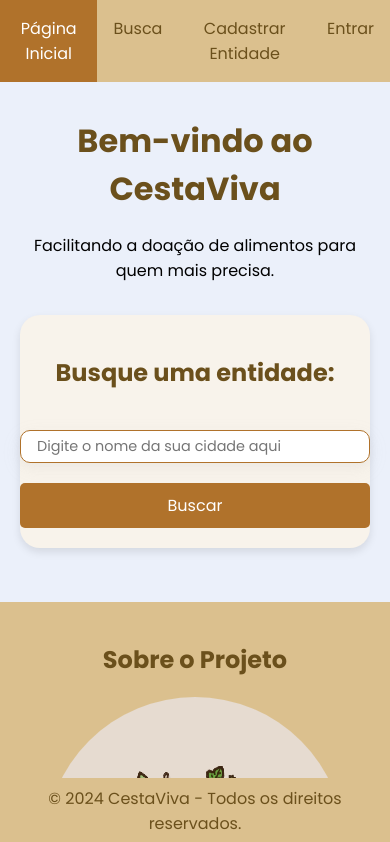
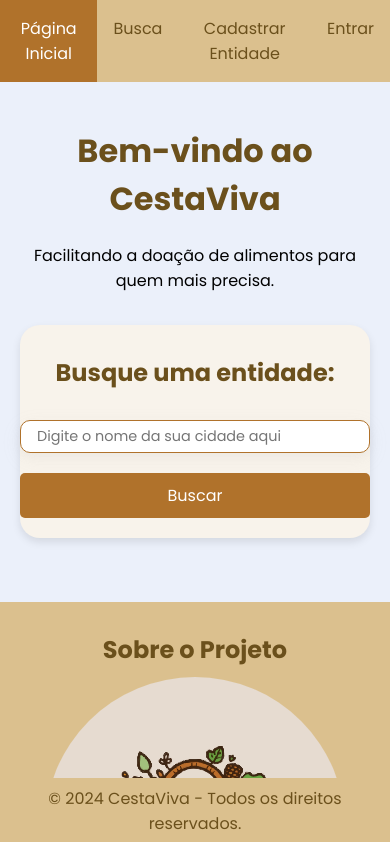
Before and after one commit to Amicuchi/CestaViva, a React (Vite) app: page / in a window 390 px wide. Shown: the top 842 px of the page. Built offline with nearby package versions, Linux system fonts and the light colour scheme; no server answers.

Commit message:
Index.css: Alteração na responsividade de tag h2

```diff
--- a/src/styles/index.css
+++ b/src/styles/index.css
@@ -146,6 +146,11 @@
 
 /* Mobile */
 @media (max-width: 480px) {
+    h2 {
+        margin-top: 10px;
+        margin-bottom: 10px;
+    }
+
     form {
         width: 90%;
     }
```
